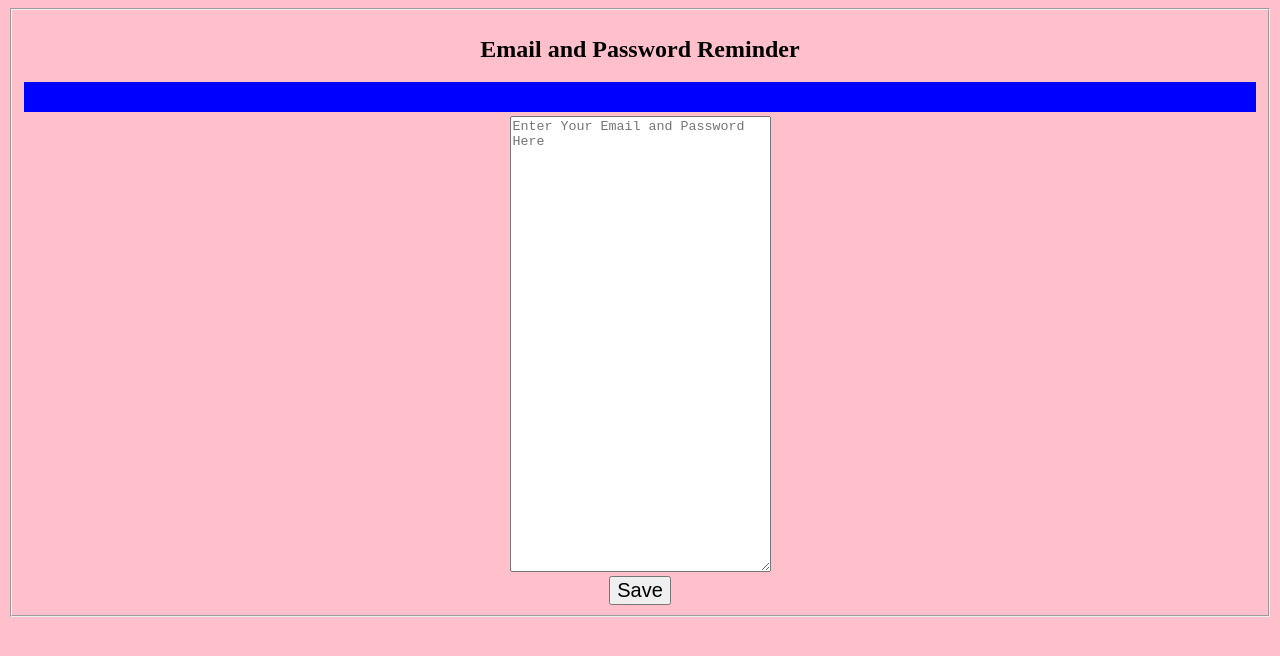
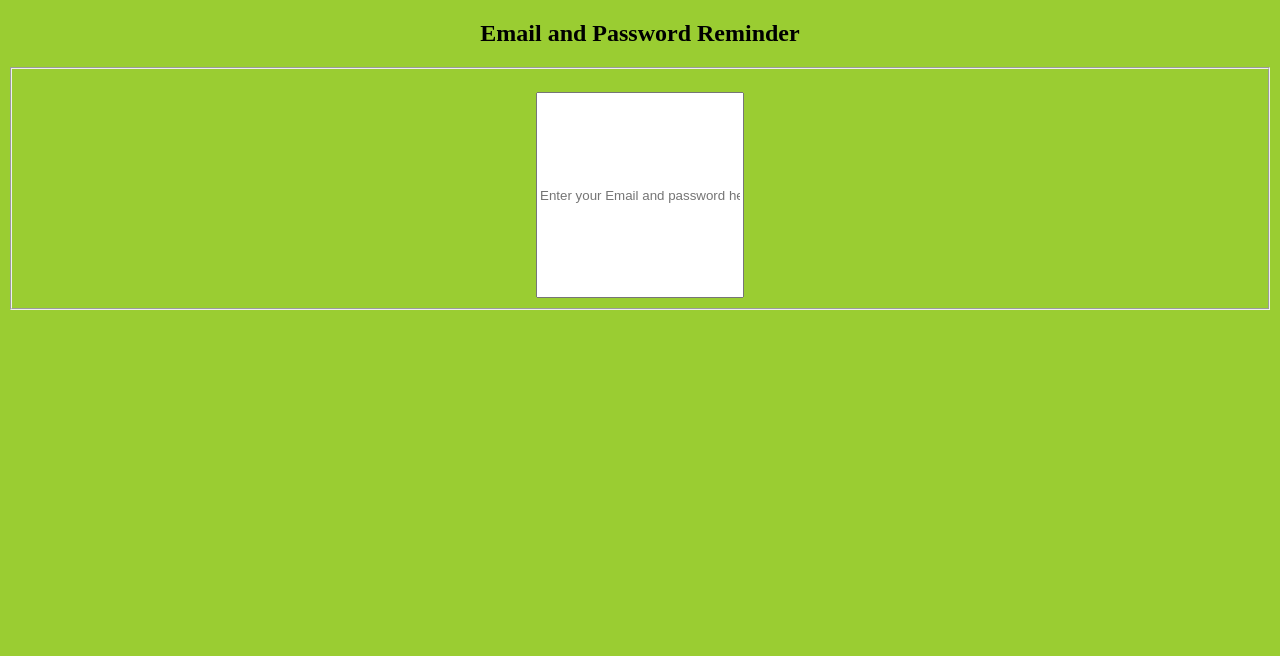
Before and after one commit to angiew09/ReminderApp, a plain HTML site: page www/index.html in a window 1280 px wide. Drawn offline with Linux system fonts and the light colour scheme.

Commit message:
Update index.html

```diff
--- a/www/index.html
+++ b/www/index.html
@@ -7,23 +7,23 @@
     <meta name="format-detection" content="telephone=no" />
     <meta name="msapplication-tap-highlight" content="no" />
     <meta name="viewport" content="user-scalable=no, initial-scale=1, maximum-scale=1, minimum-scale=1, width=device-width" />
-
     <meta http-equiv="Content-Security-Policy" content="default-src * 'unsafe-inline'; style-src 'self'
     'unsafe-inline'; media-src *" />
 
         <link rel="stylesheet" type="text/css">
         <title>Reminder</title>
     </head>
-    <body bgcolor="pink"></body>
+<body bgcolor="yellowgreen"></body>
+<h2><center>Email and Password Reminder</h2></center>
 <center>
 <form>
 <fieldset>
-     <h2>Email and Password Reminder</h2>
-     <marquee bgcolor='blue' direction='right' scrollamount="8" width="100%" height="30">Locked Your Mind</marquee><br>
-    <textarea wrap="virtual" id="field_input" rows="30" cols="30" maxlength=500 placeholder="Enter Your Email and Password Here"></textarea><br>
-   <input type="button" id="button_input" value="Save" style="font-size:20px;">
-   </form></fieldset>
+<form  action="#"><br>
+<input type="text" name="item" id="item" style="height:200px; width:200px;" placeholder="Enter your Email and password here!" />
+</form>
+</fieldset>
 </center><br><br>
+<ol id="list" type="I"></ol>
 <div id='display_list'></div>
 <script src="js/index.js"></script>
 </form>
```
Lines whose indentation alone changed are shown as unchanged.
